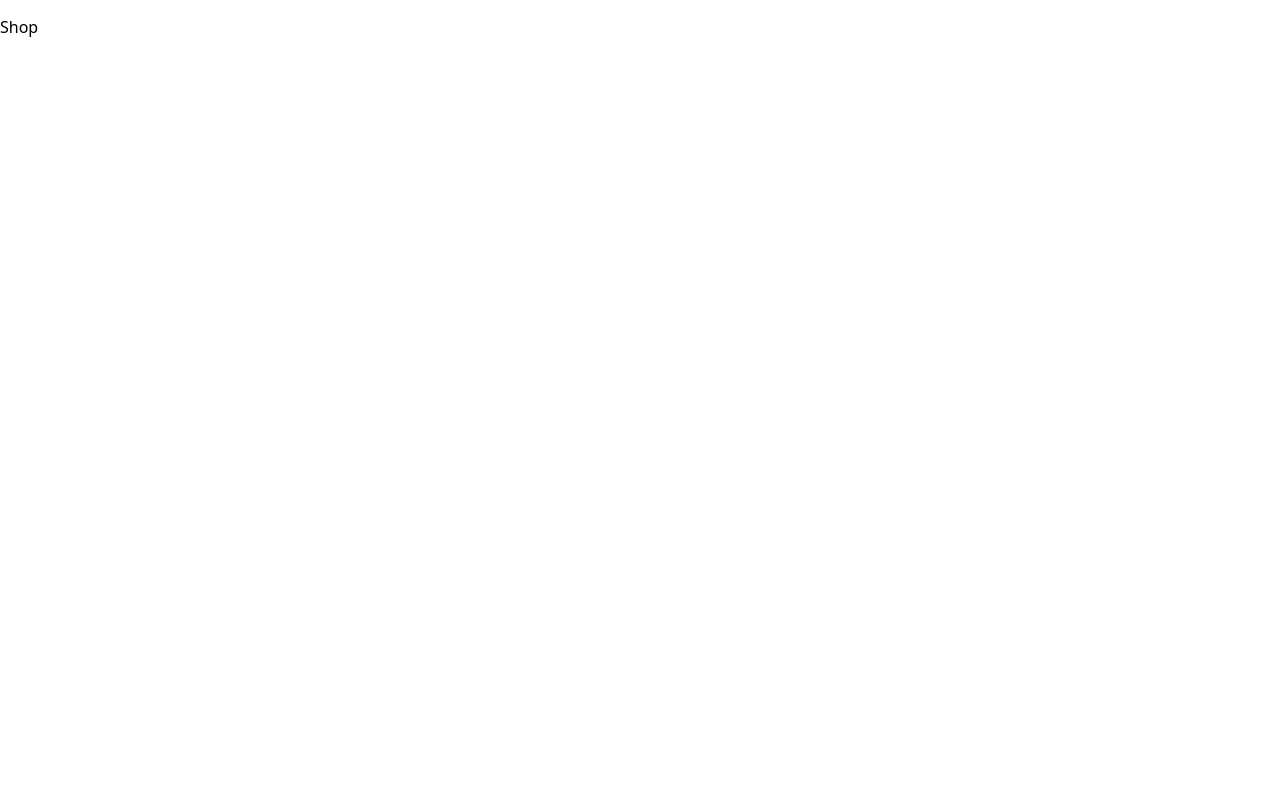
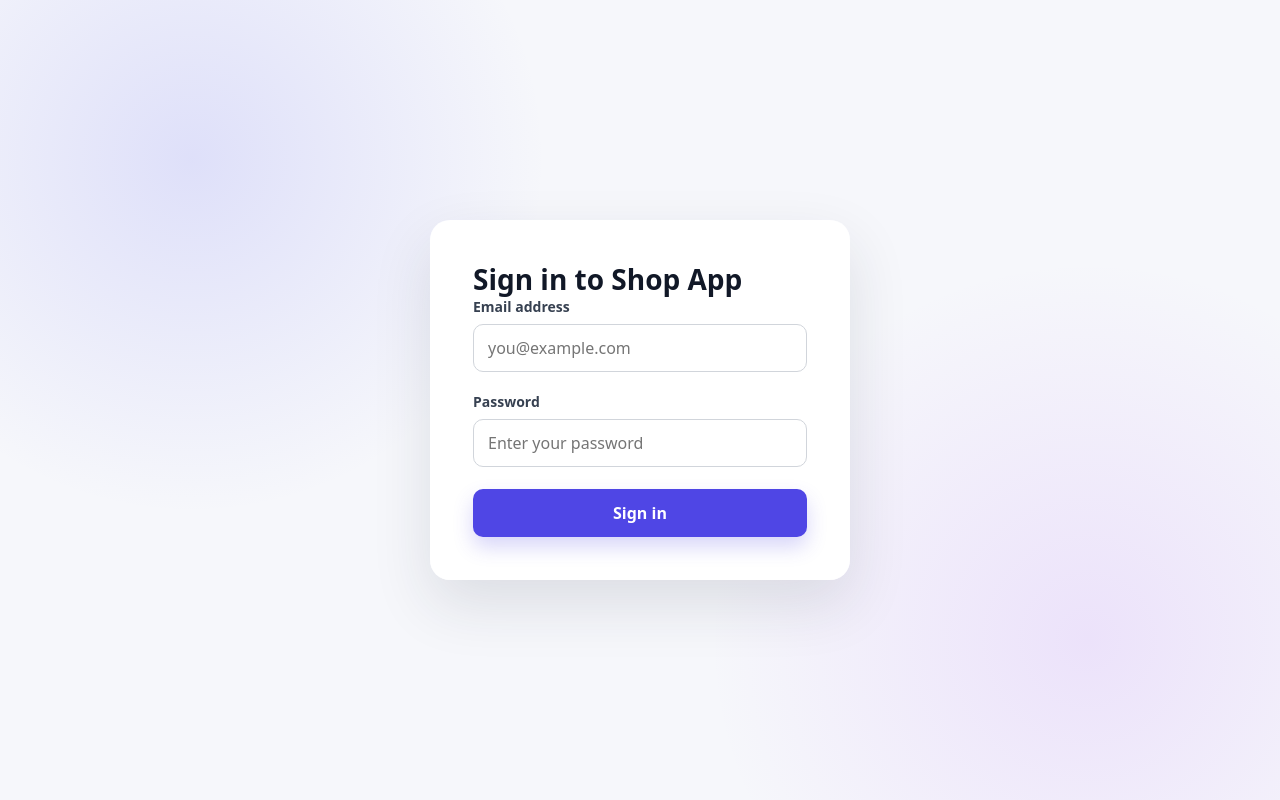
Before and after one commit to abii388/shop-app, a React app in the folder frontend/: page / in a window 1280 px wide. Built offline with nearby package versions, Linux system fonts and the light colour scheme; no server answers; the HTML template or start-up script is replaced by a standard one.

Commit message:
frontend: add login page

```diff
--- a/frontend/src/App.jsx
+++ b/frontend/src/App.jsx
@@ -1,3 +1,10 @@
+import { Route, Routes } from "react-router-dom";
+import Login from "./pages/Login";
+
 export default function App() {
-  return <p>Shop</p>;
+  return (
+    <Routes>
+      <Route path="/" element={<Login />} />
+    </Routes>
+  );
 }
--- /dev/null
+++ b/frontend/src/pages/Login.css
@@ -0,0 +1,150 @@
+:root {
+  --login-primary: #4f46e5;
+  --login-primary-dark: #4338ca;
+}
+
+.login-page {
+  min-height: 100vh;
+  box-sizing: border-box;
+  display: grid;
+  place-items: center;
+  padding: 24px;
+  background:
+    radial-gradient(
+      circle at 15% 20%,
+      rgba(99, 102, 241, 0.16),
+      transparent 28%
+    ),
+    radial-gradient(
+      circle at 85% 80%,
+      rgba(168, 85, 247, 0.13),
+      transparent 30%
+    ),
+    #f6f7fb;
+}
+
+.login-card {
+  width: min(100%, 420px);
+  box-sizing: border-box;
+  padding: 42px;
+  border: 1px solid rgba(255, 255, 255, 0.8);
+  border-radius: 20px;
+  background: rgba(255, 255, 255, 0.96);
+  box-shadow: 0 24px 60px rgba(31, 41, 55, 0.12);
+}
+
+.login-brand {
+  width: 48px;
+  height: 48px;
+  margin-bottom: 24px;
+  display: grid;
+  place-items: center;
+  border-radius: 14px;
+  color: #fff;
+  font-size: 24px;
+  font-weight: 800;
+  background: linear-gradient(135deg, var(--login-primary), #7c3aed);
+  box-shadow: 0 10px 24px rgba(79, 70, 229, 0.28);
+}
+
+.login-eyebrow {
+  margin: 0 0 8px;
+  color: var(--login-primary);
+  font-size: 13px;
+  font-weight: 700;
+  letter-spacing: 0.08em;
+  text-transform: uppercase;
+}
+
+.login-card h1 {
+  margin: 0;
+  color: #111827;
+  font-size: 28px;
+  line-height: 1.2;
+}
+
+.login-subtitle {
+  margin: 10px 0 28px;
+  color: #6b7280;
+}
+
+.login-form {
+  display: flex;
+  flex-direction: column;
+}
+
+.login-form label {
+  margin-bottom: 8px;
+  color: #374151;
+  font-size: 14px;
+  font-weight: 600;
+}
+
+.login-form input {
+  width: 100%;
+  box-sizing: border-box;
+  margin-bottom: 20px;
+  padding: 12px 14px;
+  border: 1px solid #d1d5db;
+  border-radius: 10px;
+  outline: none;
+  color: #111827;
+  font: inherit;
+  transition:
+    border-color 0.2s,
+    box-shadow 0.2s;
+}
+
+.login-form input:focus {
+  border-color: var(--login-primary);
+  box-shadow: 0 0 0 4px rgba(79, 70, 229, 0.12);
+}
+
+.login-error {
+  margin: -4px 0 16px;
+  padding: 10px 12px;
+  border-radius: 8px;
+  color: #b91c1c;
+  background: #fef2f2;
+  font-size: 14px;
+}
+
+.login-button {
+  width: 100%;
+  margin-top: 2px;
+  padding: 13px 16px;
+  border: 0;
+  border-radius: 10px;
+  color: #fff;
+  font: inherit;
+  font-weight: 700;
+  background: var(--login-primary);
+  box-shadow: 0 10px 20px rgba(79, 70, 229, 0.22);
+  transition:
+    transform 0.2s,
+    background 0.2s;
+}
+
+.login-button:hover:not(:disabled) {
+  background: var(--login-primary-dark);
+  transform: translateY(-1px);
+}
+
+.login-button:disabled {
+  cursor: not-allowed;
+  opacity: 0.65;
+}
+
+@media (max-width: 480px) {
+  .login-page {
+    padding: 16px;
+  }
+
+  .login-card {
+    padding: 30px 24px;
+  }
+
+  .login-card h1 {
+    font-size: 24px;
+  }
+}
--- /dev/null
+++ b/frontend/src/pages/Login.jsx
@@ -0,0 +1,76 @@
+import { useState } from "react";
+import { Navigate, useNavigate } from "react-router-dom";
+import api from "../api/axios";
+import "./Login.css";
+
+export default function Login() {
+  const navigate = useNavigate();
+  const [email, setEmail] = useState("");
+  const [password, setPassword] = useState("");
+  const [error, setError] = useState("");
+  const [submitting, setSubmitting] = useState(false);
+
+  if (localStorage.getItem("token")) return <Navigate to="/" replace />;
+
+  const handleSubmit = async (e) => {
+    e.preventDefault();
+    setError("");
+    setSubmitting(true);
+    try {
+      const res = await api.post("/auth/login/", { email, password });
+      localStorage.setItem("token", res.data.access);
+      localStorage.setItem("user", JSON.stringify(res.data.user));
+      navigate("/");
+    } catch (err) {
+      setError(
+        err.response?.data?.detail || "Something went wrong. Please try again.",
+      );
+    } finally {
+      setSubmitting(false);
+    }
+  };
+
+  return (
+    <main className="login-page">
+      <section className="login-card" aria-labelledby="login-title">
+
+        <h1 id="login-title">Sign in to Shop App</h1>
+
+
+        <form className="login-form" onSubmit={handleSubmit}>
+          <label htmlFor="email">Email address</label>
+          <input
+            id="email"
+            type="email"
+            placeholder="you@example.com"
+            value={email}
+            onChange={(e) => setEmail(e.target.value)}
+            required
+            autoComplete="email"
+          />
+
+          <label htmlFor="password">Password</label>
+          <input
+            id="password"
+            type="password"
+            placeholder="Enter your password"
+            value={password}
+            onChange={(e) => setPassword(e.target.value)}
+            required
+            autoComplete="current-password"
+          />
+
+          {error && (
+            <p className="login-error" role="alert">
+              {error}
+            </p>
+          )}
+
+          <button className="login-button" type="submit" disabled={submitting}>
+            {submitting ? "Signing in…" : "Sign in"}
+          </button>
+        </form>
+      </section>
+    </main>
+  );
+}
```
